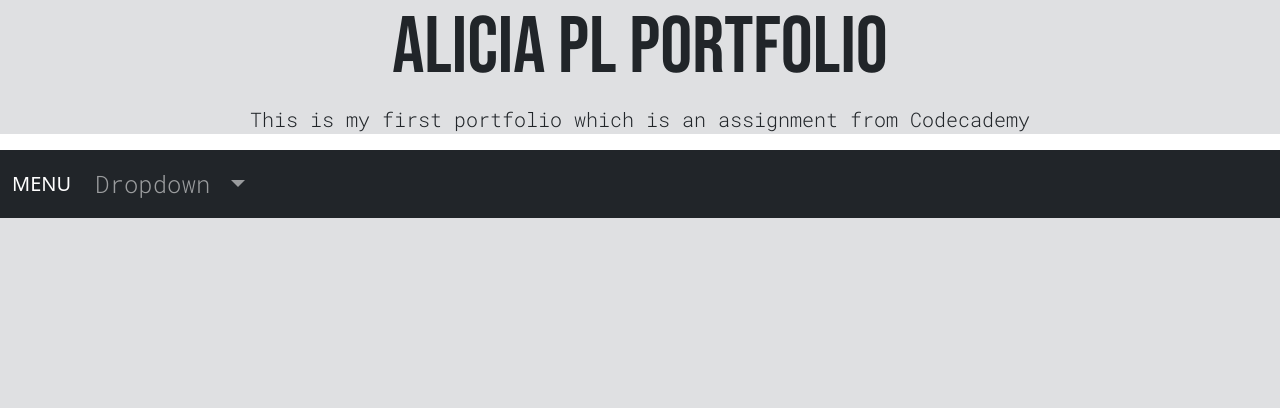
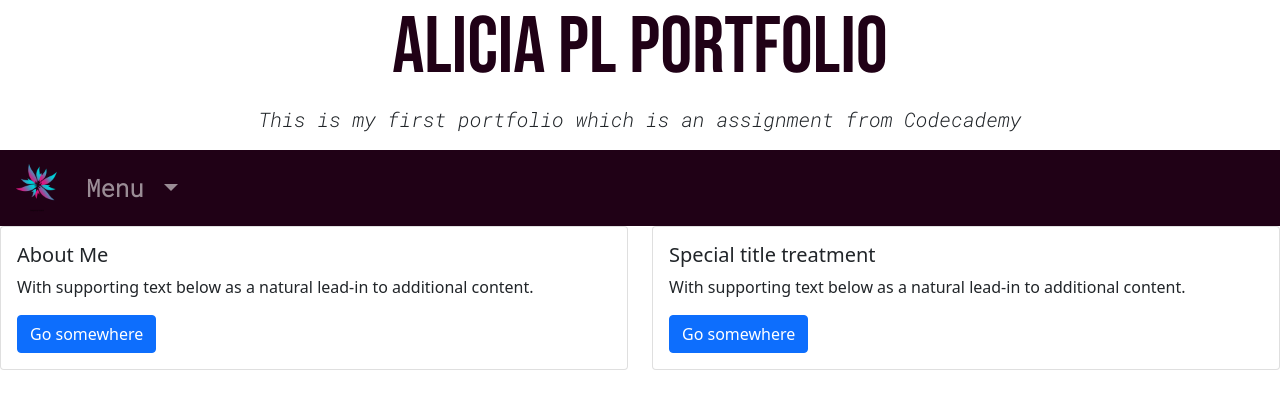
Before and after one commit to AliciaPL84/My_Portfolio, a plain HTML site: page index.html in a window 1280 px wide. Drawn offline with Linux system fonts and the light colour scheme.

Commit message:
Added contactme.html and navbarlogo

```diff
--- a/index.html
+++ b/index.html
@@ -12,50 +12,60 @@
   <link rel="stylesheet" href="css/bootstrap.css">
 </head>
 <body>
+  <!--JUMBOTRON-->
   <div class="jumbotron text-center">
     <h1 class="display-1">Alicia PL Portfolio</h1>
     <p class="lead">This is my first portfolio which is an assignment from Codecademy</p>
   </div>
-    <nav class="navbar navbar-expand-md navbar-dark bg-dark">
+  <!--NAVIGATION BAR-->
+  <nav class="navbar navbar-expand-md navbar-dark">
     <div class="container-fluid">
-        <a class="navbar-brand" href="#">MENU</a>
-        <button class="navbar-toggler" type="button" data-bs-toggle="collapse" data-bs-target="#navbarNavDarkDropdown" aria-controls="navbarNavDarkDropdown" aria-expanded="false" aria-label="Toggle navigation">
+      <a class="navbar-brand" href="#">
+        <img src="/logo.png" width="50" height="50" class="d-inline-block align-top" alt="logo">
+      </a>
+      <button class="navbar-toggler" type="button" data-bs-toggle="collapse" data-bs-target="#navbarNavDarkDropdown"
+        aria-controls="navbarNavDarkDropdown" aria-expanded="false" aria-label="Toggle navigation">
         <span class="navbar-toggler-icon"></span>
       </button>
       <div class="collapse navbar-collapse" id="navbarNavDarkDropdown">
         <ul class="navbar-nav">
           <li class="nav-item dropdown">
-          <a class="nav-link dropdown-toggle" href="#" id="navbarDarkDropdownMenuLink" role="button" data-bs-toggle="dropdown" aria-expanded="false">
-            Dropdown
+            <a class="nav-link dropdown-toggle" href="#" id="navbarDarkDropdownMenuLink" role="button"
+              data-bs-toggle="dropdown" aria-expanded="false">
+              Menu
             </a>
             <ul class="dropdown-menu dropdown-menu-dark" aria-labelledby="navbarDarkDropdownMenuLink">
               <li><a class="dropdown-item" href="./about-me.html" target="_blank">About Me</a></li>
               <li><a class="dropdown-item" href="#">My Projects</a></li>
-            <li><a class="dropdown-item" href="#">Contact Me</a></li>
+              <li><a class="dropdown-item" href="./contactme.html" target="_blank">Contact Me</a></li>
             </ul>
           </li>
         </ul>
       </div>
     </div>
   </nav>
-    <!-- <ul class="nav nav-pills nav-justified">
-      <li class="nav-item">
-        <a class="nav-link" aria-current="page" href="./about-me.html" target="_blank">About Me</a>
-      </li>
-      <li class="nav-item dropdown">
-        <a class="nav-link dropdown-toggle" data-bs-toggle="dropdown" href="#" role="button" aria-expanded="false">My Projects</a>
-        <ul class="dropdown-menu">
-          <li><a class="dropdown-item" href="#">Project 1</a></li>
-          <li><a class="dropdown-item" href="#">Project 2</a></li>
-          <li><a class="dropdown-item" href="#">Project 3</a></li>
-          <li><hr class="dropdown-divider"></li>
-          <li><a class="dropdown-item" href="#">Project 4</a></li>
-        </ul>
-      </li>
-      <li class="nav-item">
-        <a class="nav-link" href="#">Contact Me</a>
-      </li>
-    </ul> -->
+  <main>
+    <div class="row">
+      <div class="col-sm-6">
+        <div class="card">
+          <div class="card-body">
+            <h5 class="card-title">About Me</h5>
+            <p class="card-text">With supporting text below as a natural lead-in to additional content.</p>
+            <a href="#" class="btn btn-primary">Go somewhere</a>
+          </div>
+        </div>
+      </div>
+      <div class="col-sm-6">
+        <div class="card">
+          <div class="card-body">
+            <h5 class="card-title">Special title treatment</h5>
+            <p class="card-text">With supporting text below as a natural lead-in to additional content.</p>
+            <a href="#" class="btn btn-primary">Go somewhere</a>
+          </div>
+        </div>
+      </div>
+    </div>
+  </main>
   <script src="js/bootstrap.js"></script>
 </body>
 </html>
--- a/styles.css
+++ b/styles.css
@@ -1,23 +1,26 @@
 html {
-background-color: #dfe0e2;
 font-family: 'Roboto Mono';
 }
 
-.jumbotron {
-  background-color: #dfe0e2;
-}
+
 
 .display-1 {
   font-family: 'Bebas Neue';
+  color: #200116;
 }
 
 .lead {
   font-family: 'Roboto Mono';
+  font-style: oblique;
   font-size: 2em;
+}
+
+.navbar {
+  background-color: #200116;
 }
 
 .nav-item {
   font-family: 'Roboto Mono';
   font-size: 1.5rem;
-  color: #eb5160;
+  font-weight: bold;
 }
```
Also changed, not shown: contactme.html (added), logo.png (added). Lines whose indentation alone changed are shown as unchanged.
